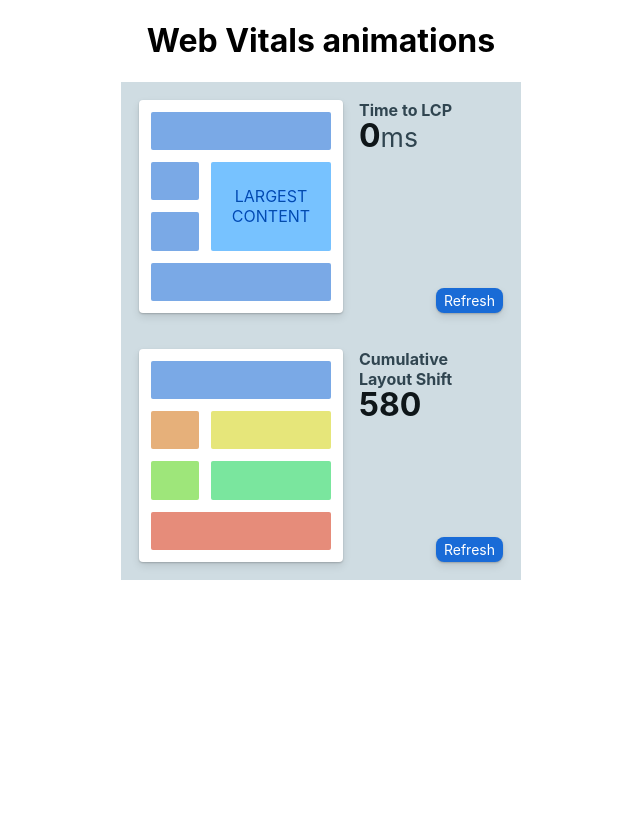
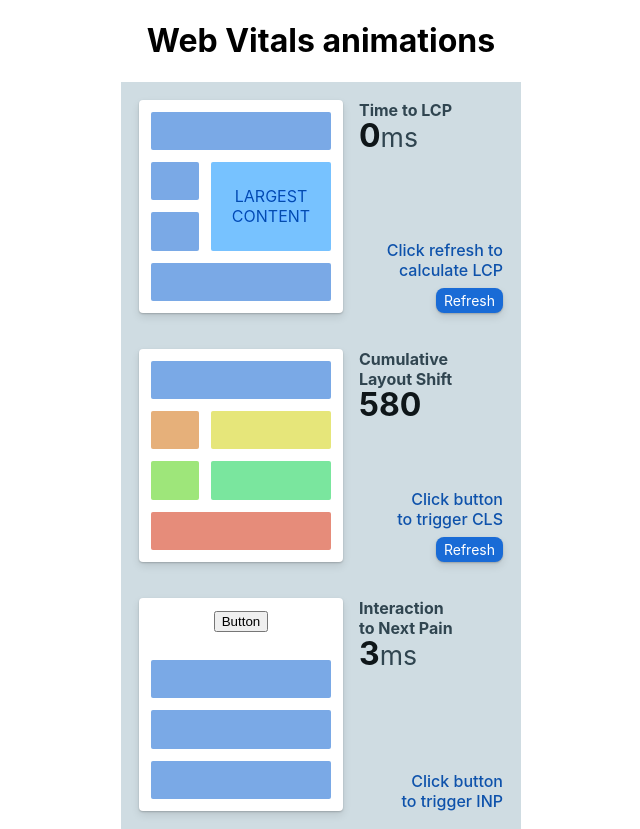
Before and after one commit to abnersn/web-vitals-animations, a React (Vite) app: page / in a window 1280 px wide. Shown: the whole page, without its empty margins (319-959 px from the left). Before the commit the page ends 800 px from the top, so only its background shows below. Built offline with nearby package versions, Linux system fonts and the light colour scheme.

Commit message:
Refactor styles

```diff
--- a/src/App.jsx
+++ b/src/App.jsx
@@ -1,6 +1,7 @@
 import "./App.css";
-import LCP from "./components/LCP";
-import CLS from "./components/CLS";
+import LCP from "./components/WebVitalsAnimations/LCP";
+import CLS from "./components/WebVitalsAnimations/CLS";
+import INP from "./components/WebVitalsAnimations/INP";
 
 function App() {
   return (
@@ -8,6 +9,7 @@ function App() {
       <h1>Web Vitals animations</h1>
       <LCP />
       <CLS />
+      <INP />
     </div>
   );
 }
--- a/src/components/CLS/index.jsx
+++ b/src/components/WebVitalsAnimations/CLS/index.jsx
@@ -1,7 +1,9 @@
 import { motion } from "framer-motion";
-import styles from "./styles.module.css";
 import React from "react";
 import { range } from "lodash";
+
+import styles from "../styles.module.css";
+import clsStyles from "./styles.module.css";
 
 const animationProps = {
   initial: { opacity: 0, scale: 0 },
@@ -18,7 +20,7 @@ const items = [
     <motion.div
       layout
       style={{ backgroundColor: "hsl(214, 68%, 69%)" }}
-      className={styles.headerItem}
+      className={clsStyles.headerItem}
       {...animationProps}
     />
   ),
@@ -26,7 +28,7 @@ const items = [
     <motion.div
       layout
       style={{ backgroundColor: "hsl(140, 68%, 69%)" }}
-      className={styles.item}
+      className={clsStyles.item}
       {...animationProps}
     />
   ),
@@ -34,7 +36,7 @@ const items = [
     <motion.div
       layout
       style={{ backgroundColor: "hsl(100, 68%, 69%)" }}
-      className={styles.item}
+      className={clsStyles.item}
       {...animationProps}
     />
   ),
@@ -42,7 +44,7 @@ const items = [
     <motion.div
       layout
       style={{ backgroundColor: "hsl(60, 68%, 69%)" }}
-      className={styles.item}
+      className={clsStyles.item}
       {...animationProps}
     />
   ),
@@ -50,7 +52,7 @@ const items = [
     <motion.div
       layout
       style={{ backgroundColor: "hsl(30, 68%, 69%)" }}
-      className={styles.item}
+      className={clsStyles.item}
       {...animationProps}
     />
   ),
@@ -58,7 +60,7 @@ const items = [
     <motion.div
       layout
       style={{ backgroundColor: "hsl(10, 68%, 69%)" }}
-      className={styles.footerItem}
+      className={clsStyles.footerItem}
       {...animationProps}
     />
   ),
@@ -113,6 +115,7 @@ export default function CLS() {
         <p className={styles.counter}>
           <strong>{value}</strong>
         </p>
+        <p className={styles.info}>Click button to trigger CLS</p>
         <button onClick={handleRefresh} className={styles.replay}>
           Refresh
         </button>
--- /dev/null
+++ b/src/components/WebVitalsAnimations/CLS/styles.module.css
@@ -0,0 +1,18 @@
+.item {
+  border-radius: 2px;
+  order: 1;
+}
+
+.headerItem {
+  order: 0;
+}
+
+.footerItem {
+  order: 2;
+}
+
+.headerItem,
+.footerItem {
+  border-radius: 2px;
+  grid-column: 1/-1;
+}
--- /dev/null
+++ b/src/components/WebVitalsAnimations/INP/index.jsx
@@ -0,0 +1,25 @@
+import styles from "./styles.module.css";
+import React from "react";
+
+export default function INP() {
+  return (
+    <section className={styles.container}>
+      <div className={styles.page}>
+        <div className={styles.buttonContainer}>
+          <button>Button</button>
+        </div>
+        <div className={styles.item} />
+        <div className={styles.item} />
+        <div className={styles.item} />
+      </div>
+      <div className={styles.control}>
+        <h4>Interaction to Next Pain</h4>
+        <p className={styles.timer}>
+          <strong>{3}</strong>
+          <small>ms</small>
+        </p>
+        <p className={styles.info}>Click button to trigger INP</p>
+      </div>
+    </section>
+  );
+}
--- a/src/components/LCP/styles.module.css
+++ b/src/components/WebVitalsAnimations/INP/styles.module.css
@@ -18,6 +18,7 @@
   text-align: left;
   > * {
     margin: 0;
+    text-wrap: balance;
   }
 }
 
@@ -31,38 +32,36 @@
     0 4px 8px 0 rgb(0, 0, 0, 10%);
   height: 100%;
   display: grid;
-  grid-template-columns: 48px 1fr;
+  grid-template-rows: repeat(4, 1fr);
   gap: 12px;
   padding: 12px;
 }
 
-.page > * {
-  background: rgb(122, 169, 230);
+.item {
   border-radius: 2px;
-  min-height: 16px;
+  order: 1;
+  background-color: hsl(214, 68%, 69%);
 }
 
-.page > *:first-child,
-.page > *:last-child {
-  grid-column: 1/-1;
+.headerItem {
+  order: 0;
 }
 
-.main {
-  grid-column: 2;
-  grid-row: 2 / 4;
-  filter: contrast(1.6);
-  color: rgb(50, 95, 153);
-  display: grid;
-  text-transform: uppercase;
-  place-items: center;
-  padding-inline: 8px;
+.footerItem {
+  order: 2;
+}
+
+.headerItem,
+.footerItem {
+  border-radius: 2px;
+  grid-column: 1/-1;
 }
 
 .replay {
   font: inherit;
   font-size: 14px;
   border: none;
-  background-color: rgb(25, 107, 214);
+  background-color: hsl(214, 79%, 47%);
   padding-block: 4px;
   padding-inline: 8px;
   border-radius: 8px;
@@ -88,3 +87,10 @@
     color: hsl(200, 25%, 8%);
   }
 }
+
+.info {
+  color: rgb(14, 82, 171);
+  font-weight: 500;
+  margin-top: auto;
+  text-align: right;
+}
--- a/src/components/LCP/index.jsx
+++ b/src/components/WebVitalsAnimations/LCP/index.jsx
@@ -1,6 +1,8 @@
 import { stagger, useAnimate } from "framer-motion";
-import styles from "./styles.module.css";
 import React from "react";
+
+import styles from "../styles.module.css";
+import lcpStyles from "./styles.module.css";
 
 const Timer = React.forwardRef((_props, ref) => {
   const [isActive, setIsActive] = React.useState(false);
@@ -28,7 +30,7 @@ const Timer = React.forwardRef((_props, ref) => {
   }));
 
   return (
-    <p className={styles.timer}>
+    <p className={styles.counter}>
       <strong>{time}</strong>
       <small>ms</small>
     </p>
@@ -43,7 +45,7 @@ export default function LCP() {
     timerRef.current.reset();
     timerRef.current.start();
     animate(
-      "div.item",
+      `div.${lcpStyles.item}`,
       {
         opacity: [0, 1],
         scale: [0.7, 1],
@@ -56,7 +58,7 @@ export default function LCP() {
       }
     );
     animate(
-      `div.${styles.main}`,
+      `div.${lcpStyles.main}`,
       {
         opacity: [0, 1],
         scale: [0.7, 1],
@@ -79,15 +81,16 @@ export default function LCP() {
   return (
     <section className={styles.container}>
       <div className={styles.page} ref={scope}>
-        <div className="item" />
-        <div className={styles.main}>largest content</div>
-        <div className="item" />
-        <div className="item" />
-        <div className="item" />
+        <div className={lcpStyles.item} />
+        <div className={[lcpStyles.main, lcpStyles.item].join(' ')}>largest content</div>
+        <div className={lcpStyles.item} />
+        <div className={lcpStyles.item} />
+        <div className={lcpStyles.item} />
       </div>
       <div className={styles.control}>
         <h4>Time to LCP</h4>
         <Timer ref={timerRef} />
+        <p className={styles.info}>Click refresh to calculate LCP</p>
         <button onClick={handleRefresh} className={styles.replay}>
           Refresh
         </button>
--- /dev/null
+++ b/src/components/WebVitalsAnimations/LCP/styles.module.css
@@ -0,0 +1,21 @@
+.item {
+  background: hsl(214, 68%, 69%);
+  border-radius: 2px;
+  min-height: 16px;
+}
+
+.item:first-child,
+.item:last-child {
+  grid-column: 1/-1;
+}
+
+.main {
+  grid-column: 2;
+  grid-row: 2 / 4;
+  filter: contrast(1.6);
+  color: hsl(214, 51%, 40%);
+  display: grid;
+  text-transform: uppercase;
+  place-items: center;
+  padding-inline: 8px;
+}
--- a/src/components/CLS/styles.module.css
+++ b/src/components/WebVitalsAnimations/styles.module.css
@@ -18,7 +18,6 @@
   text-align: left;
   > * {
     margin: 0;
-    text-wrap: balance;
   }
 }
 
@@ -38,35 +37,16 @@
   padding: 12px;
 }
 
-.item {
-  border-radius: 2px;
-  order: 1;
-}
-
-.headerItem {
-  order: 0;
-}
-
-.footerItem {
-  order: 2;
-}
-
-.headerItem,
-.footerItem {
-  border-radius: 2px;
-  grid-column: 1/-1;
-}
-
 .replay {
   font: inherit;
   font-size: 14px;
   border: none;
-  background-color: hsl(214, 79%, 47%);
+  background-color: rgb(25, 107, 214);
   padding-block: 4px;
   padding-inline: 8px;
   border-radius: 8px;
   color: white;
-  margin-top: auto;
+  margin-top: 8px;
   margin-left: auto;
   box-shadow:
     0 1px 2px 0 rgb(0, 0, 0, 20%),
@@ -87,3 +67,11 @@
     color: hsl(200, 25%, 8%);
   }
 }
+
+.info {
+  color: rgb(14, 82, 171);
+  font-weight: 500;
+  margin-top: auto;
+  text-align: right;
+  text-wrap: balance;
+}
```
